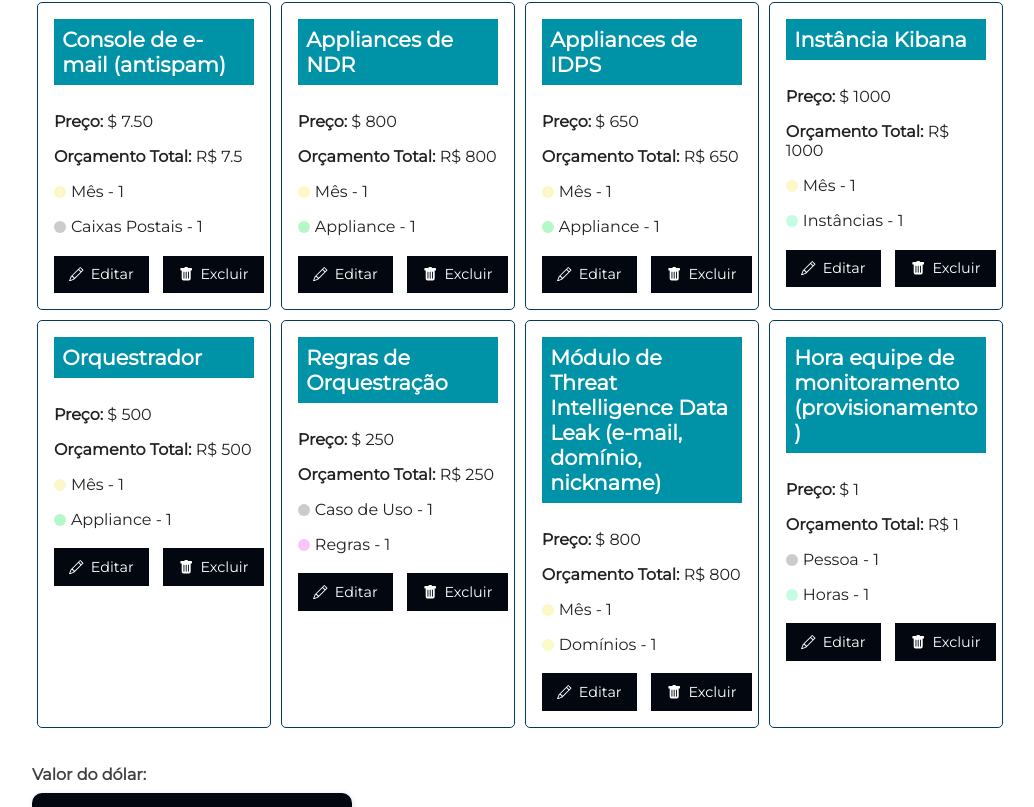
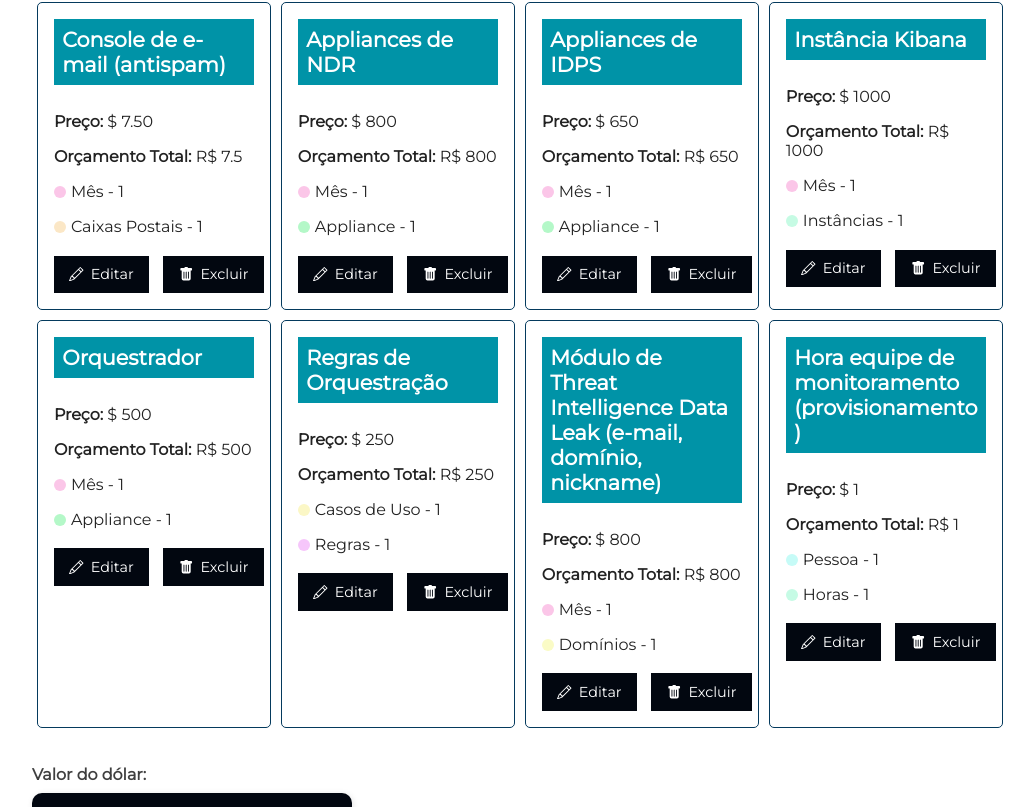
Before and after one commit to SamaraSilvia81/Secret-Password, a React (Vite) app in the folder CalculatorBattossai/: page /projects in a window 1280 px wide. Shown: the part 884-1691 px from the top of the page, without its empty margins (120-1154 px from the left). Built offline with nearby package versions, Linux system fonts and the light colour scheme; no server answers; data requests are answered from the project's data file.

Commit message:
Try Understand Error of Data Base

```diff
--- a/CalculatorBattossai/db.json
+++ b/CalculatorBattossai/db.json
@@ -7,7 +7,7 @@
         "id": "1",
         "name": "BRL"
       },
-      "dolar": 5.18,
+      "dolar": 5.1,
       "converted_price": "2.50",
       "price": "2.50",
       "category": {
@@ -20,19 +20,17 @@
         "name": "Mês"
       },
       "quantityTime": "1",
-      "id": 1,
-      "dollar": 2,
-      "conver": "8.00"
+      "id": 1
     },
     {
       "name": "Giga de logs analisados",
-      "budget": 2.59,
+      "budget": 2.55,
       "currency": {
         "id": "2",
         "name": "USD"
       },
-      "dolar": 5.18,
-      "converted_price": "2.59",
+      "dolar": 5.1,
+      "converted_price": 2.55,
       "price": "0.50",
       "category": {
         "id": "2",
@@ -44,7 +42,7 @@
         "name": "Mês"
       },
       "quantityTime": "1",
-      "id": 3
+      "id": 2
     },
     {
       "name": "Servidores (EDR)",
@@ -66,7 +64,7 @@
         "name": "Mês"
       },
       "quantityTime": "1",
-      "id": 4
+      "id": 3
     },
     {
       "name": "Armazenamento de logs",
@@ -88,7 +86,7 @@
         "name": "Mês"
       },
       "quantityTime": "1",
-      "id": 5
+      "id": 4
     },
     {
       "name": "Gateways de Firewall",
@@ -110,7 +108,7 @@
         "name": "Mês"
       },
       "quantityTime": "1",
-      "id": 6
+      "id": 5
     },
     {
       "name": "Assets para Gestão de Vulnerabilidades",
@@ -132,7 +130,7 @@
         "name": "Mês"
       },
       "quantityTime": "1",
-      "id": 7
+      "id": 6
     },
     {
       "name": "Console de antimalware",
@@ -142,8 +140,30 @@
         "name": "BRL"
       },
       "price": "2",
-      "dolar": 5.18,
+      "dolar": 5.1,
       "converted_price": "2",
+      "category": {
+        "id": "2",
+        "name": "Host"
+      },
+      "quantityCategory": "1",
+      "time": {
+        "id": "1",
+        "name": "Mês"
+      },
+      "quantityTime": "1",
+      "id": 7
+    },
+    {
+      "name": "Active Directory (on premise)",
+      "budget": 250,
+      "currency": {
+        "id": "1",
+        "name": "BRL"
+      },
+      "price": "250",
+      "dolar": 5.1,
+      "converted_price": "250",
       "category": {
         "id": "2",
         "name": "Host"
@@ -157,28 +177,6 @@
       "id": 8
     },
     {
-      "name": "Active Directory (on premise)",
-      "budget": 250,
-      "currency": {
-        "id": "1",
-        "name": "BRL"
-      },
-      "price": "250",
-      "dolar": 5.18,
-      "converted_price": "250",
-      "category": {
-        "id": "2",
-        "name": "Host"
-      },
-      "quantityCategory": "1",
-      "time": {
-        "id": "1",
-        "name": "Mês"
-      },
-      "quantityTime": "1",
-      "id": 9
-    },
-    {
       "name": "Console de e-mail (antispam)",
       "budget": 7.5,
       "currency": {
@@ -186,7 +184,7 @@
         "name": "BRL"
       },
       "price": "7.50",
-      "dolar": 5.18,
+      "dolar": 5.1,
       "converted_price": "7.50",
       "category": {
         "id": "4",
@@ -198,7 +196,7 @@
         "name": "Mês"
       },
       "quantityTime": "1",
-      "id": 10
+      "id": 9
     },
     {
       "name": "Appliances de NDR",
@@ -208,8 +206,30 @@
         "name": "BRL"
       },
       "price": "800",
-      "dolar": 5.18,
+      "dolar": 5.1,
       "converted_price": "800",
+      "category": {
+        "id": "3",
+        "name": "Appliance"
+      },
+      "quantityCategory": "1",
+      "time": {
+        "id": "1",
+        "name": "Mês"
+      },
+      "quantityTime": "1",
+      "id": 10
+    },
+    {
+      "name": "Appliances de IDPS",
+      "budget": 650,
+      "currency": {
+        "id": "1",
+        "name": "BRL"
+      },
+      "price": "650",
+      "dolar": 5.1,
+      "converted_price": "650",
       "category": {
         "id": "3",
         "name": "Appliance"
@@ -223,28 +243,6 @@
       "id": 11
     },
     {
-      "name": "Appliances de IDPS",
-      "budget": 650,
-      "currency": {
-        "id": "1",
-        "name": "BRL"
-      },
-      "price": "650",
-      "dolar": 5.18,
-      "converted_price": "650",
-      "category": {
-        "id": "3",
-        "name": "Appliance"
-      },
-      "quantityCategory": "1",
-      "time": {
-        "id": "1",
-        "name": "Mês"
-      },
-      "quantityTime": "1",
-      "id": 12
-    },
-    {
       "name": "Instância Kibana",
       "budget": 1000,
       "currency": {
@@ -252,7 +250,7 @@
         "name": "BRL"
       },
       "price": "1000",
-      "dolar": 5.18,
+      "dolar": 5.1,
       "converted_price": "1000",
       "category": {
         "id": "5",
@@ -264,7 +262,7 @@
         "name": "Mês"
       },
       "quantityTime": "1",
-      "id": 13
+      "id": 12
     },
     {
       "name": "Orquestrador",
@@ -274,7 +272,7 @@
         "name": "BRL"
       },
       "price": "500",
-      "dolar": 5.18,
+      "dolar": 5.1,
       "converted_price": "500",
       "category": {
         "id": "3",
@@ -286,7 +284,7 @@
         "name": "Mês"
       },
       "quantityTime": "1",
-      "id": 14
+      "id": 13
     },
     {
       "name": "Regras de Orquestração",
@@ -296,7 +294,7 @@
         "name": "BRL"
       },
       "price": "250",
-      "dolar": 5.18,
+      "dolar": 5.1,
       "converted_price": "250",
       "category": {
         "id": "6",
@@ -305,10 +303,10 @@
       "quantityCategory": "1",
       "time": {
         "id": "3",
-        "name": "Caso de Uso"
+        "name": "Casos de Uso"
       },
       "quantityTime": "1",
-      "id": 15
+      "id": 14
     },
     {
       "name": "Módulo de Threat Intelligence Data Leak (e-mail, domínio, nickname)​",
@@ -318,7 +316,7 @@
         "name": "BRL"
       },
       "price": "800",
-      "dolar": 5.18,
+      "dolar": 5.1,
       "converted_price": "800",
       "category": {
         "id": "7",
@@ -330,7 +328,7 @@
         "name": "Mês"
       },
       "quantityTime": "1",
-      "id": 16
+      "id": 15
     },
     {
       "name": "Hora equipe de monitoramento (provisionamento)",
@@ -340,7 +338,7 @@
         "name": "BRL"
       },
       "price": "1",
-      "dolar": 5.18,
+      "dolar": 5.1,
       "converted_price": "1",
       "category": {
         "id": "8",
@@ -352,7 +350,7 @@
         "name": "Pessoa"
       },
       "quantityTime": "1",
-      "id": 17
+      "id": 16
     }
   ],
   "categories": [
@@ -411,7 +409,7 @@
     },
     {
       "id": 3,
-      "name": "Caso de Uso"
+      "name": "Casos de Uso"
     }
   ]
 }
--- a/CalculatorBattossai/src/components/project/ProjectCard.jsx
+++ b/CalculatorBattossai/src/components/project/ProjectCard.jsx
@@ -28,10 +28,10 @@ export function ProjectCard({id,currency,name,price,category,convertedPrice,quan
             <span>Orçamento Total:</span>  {currencySymbolConvertido} {budget}
         </p>
         <p className={styles.time_text}>
-            <span className={`${styles[time?.toLowerCase().normalize('NFD').replace(/[\u0300-\u036f]/g, '')]}`}></span> {time} - {quantityTime}
+            <span className={`${styles[time?.toLowerCase().normalize('NFD').replace(/[\u0300-\u036f]/g, '').replace(/\s/g, '')]}`}></span> {time} - {quantityTime}
         </p>
         <p className={styles.category_text}>
-            <span className={`${styles[category?.toLowerCase().normalize('NFD').replace(/[\u0300-\u036f]/g, '')]}`}></span> {category} - {quantityCategory}
+            <span className={`${styles[category?.toLowerCase().normalize('NFD').replace(/[\u0300-\u036f]/g, '').replace(/\s/g, '')]}`}></span> {category} - {quantityCategory}
         </p>
         <div className={styles.project_card_actions}>
             <Link to={`/project/${id}`}>
--- a/CalculatorBattossai/src/components/project/ProjectCard.module.css
+++ b/CalculatorBattossai/src/components/project/ProjectCard.module.css
@@ -78,15 +78,15 @@
     background-color: #c6fbe5;
 }
 
-.time_text .dia{
+.time_text .mes{
     background-color: #fbc6e8;
 }
 
-.time_text .semana{
+.time_text .pessoa{
     background-color: #c6fbf7;
 }
 
-.time_text .mes{
+.time_text .casosdeuso{
     background-color: #fbf7c6;
 }
 
```
Also changed, not shown: CalculatorBattossai/src/components/pages/Projects.jsx (+22 -0 lines).
